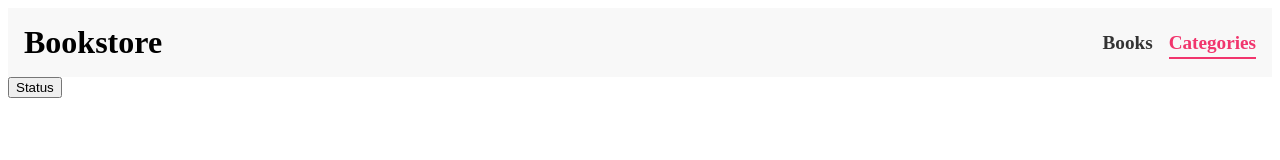
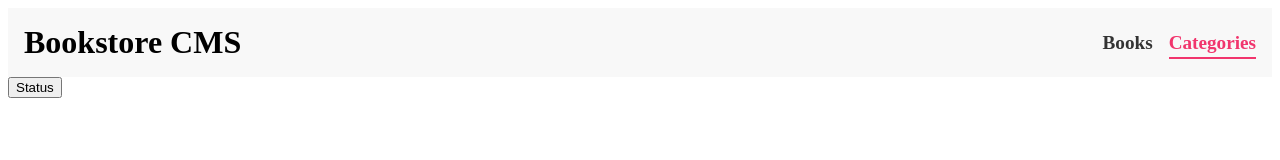
Before and after one commit to rachaouldbabaali/bookstore, a React (Create React App) app: page /categories in a window 1280 px wide. Shown: the top 160 px of the page. Built offline with nearby package versions, Linux system fonts and the light colour scheme.

Commit message:
Add project's key features

```diff
--- a/src/components/navbar.js
+++ b/src/components/navbar.js
@@ -8,7 +8,7 @@ const Navbar = () => {
   ];
   return (
     <nav className="navbar">
-      <h1>Bookstore</h1>
+      <h1>Bookstore CMS</h1>
       <ul className="nav-links">
         {links.map((link) => (
           <li key={link.name}><NavLink to={link.path}>{link.name}</NavLink></li>
```
Also changed, not shown: 1 other file (tests, documents, lock files or other folders).
